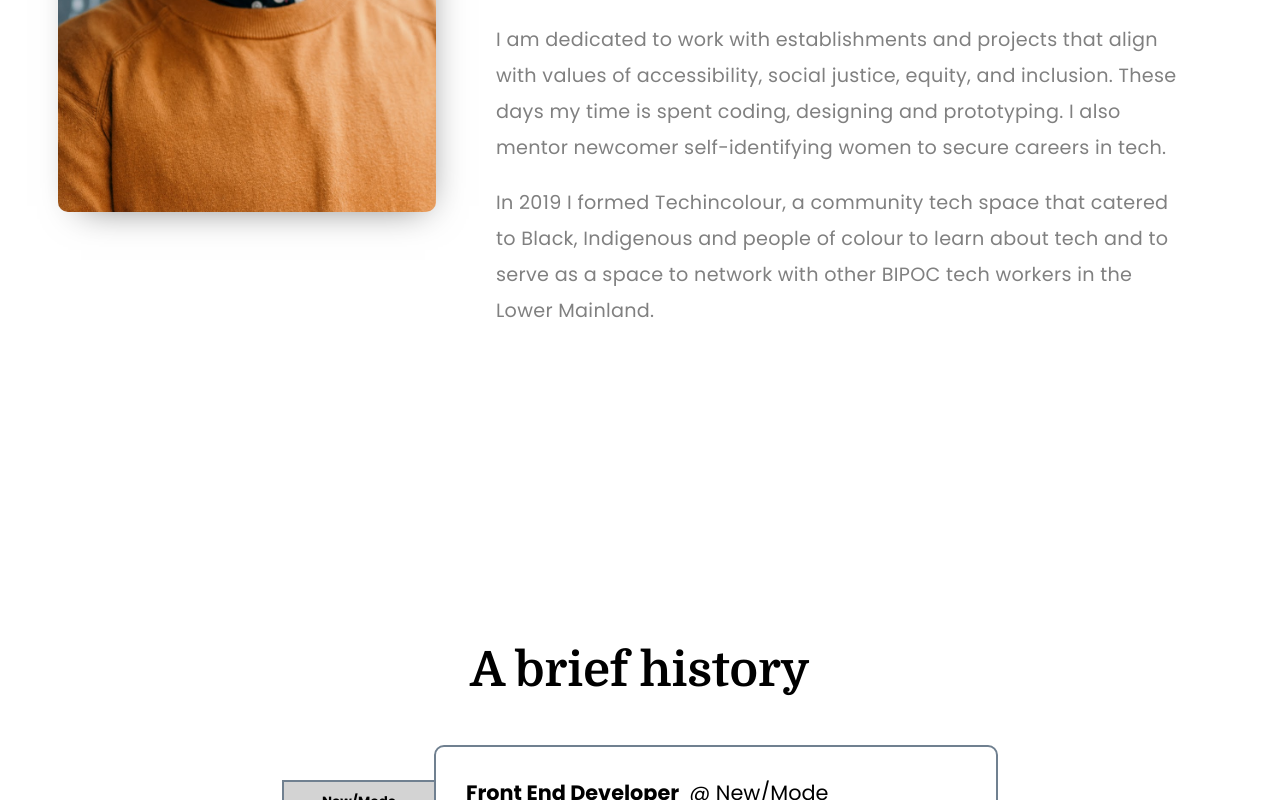
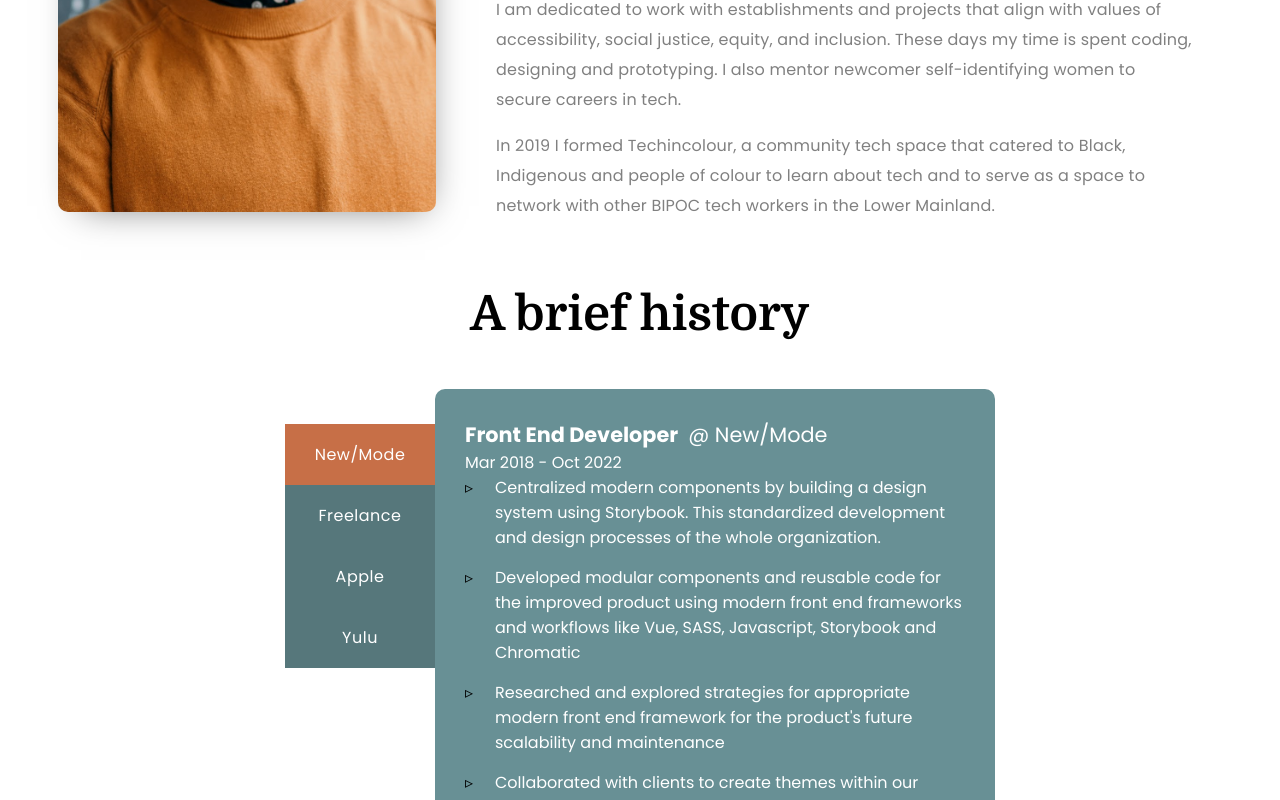
Before and after one commit to aprilalayon/apes, a Vue app: page /about in a window 1280 px wide. Shown: the part 500-1300 px from the top of the page. Built offline with nearby package versions, Linux system fonts and the light colour scheme.

Commit message:
Update styling for tabs and about page

```diff
--- a/src/assets/styles/_tabs.scss
+++ b/src/assets/styles/_tabs.scss
@@ -5,11 +5,9 @@
 
 .tab__header {
     margin-top: 50px;
-    border: 2px solid slategray;
     border-right: none;
     height: min-content;
     padding: 0;
-    background-color: white;
 
     li {
         list-style-type: none;
@@ -19,33 +17,36 @@
 
 .tab__header button {
     border: none;
-    background-color: white;
+    background-color: #56777b;
+    color: white;
+    font-size: 1rem;
     appearance: none;
-    padding: 10px;
+    padding: 18px;
     width: 150px;
     cursor: pointer;
-    font-family: 'Poppins-Bold';
+    letter-spacing: .5px;
+    font-family: 'Poppins-Regular';
 }
 
 .tab__header button.active {
-    background-color: lightgray;
+    background-color: #c76f47;
 }
 
 .tab__header button:hover {
     border: none;
-    background-color: yellow;
+    background-color: #c76f47;
 }
 
 .tab__panel {
-    background-color: white;
+    background-color: #689095;
     margin: 15px 0 0 0;
     padding: 30px;
     width: 500px;
     border-radius: 10px;
-    border: 2px solid slategray;
     list-style: none;
 
     p {
+        color: white;
         margin: 0;
     }
 
@@ -60,6 +61,7 @@
     }
 
     .experience, .experience_2 {
+        color: white;
         position: relative;
         padding-left: 30px;
         margin-bottom: 15px;
@@ -67,7 +69,7 @@
 
     .experience:before, .experience_2:before {
         content: '▹';
-        color: slategray;
+        color: black;
         margin-right: .25em;
         position: absolute;
         left: 0;
--- a/src/components/Profile.vue
+++ b/src/components/Profile.vue
@@ -38,6 +38,7 @@ export default {
 
 .about__description {
     padding: 0 30px;
+    margin-bottom: 50px;
 }
 .about__description h3 {
     font-family: "Domine-Bold";
@@ -45,10 +46,10 @@ export default {
 }
 
 .about__description p {
-    font-size: 1.2rem;
+    font-size: 1rem;
     color: gray;
-    line-height: 36px;
-    letter-spacing: 0.3px;
+    line-height: 30px;
+    letter-spacing: 0.2px;
 }
 
 img {
--- a/src/views/About.vue
+++ b/src/views/About.vue
@@ -25,7 +25,7 @@ export default {
 .page__about {
   display: grid;
   grid-template-columns: 1fr 2fr;
-  grid-template-rows: repeat(2, 1fr);
+  /* grid-template-rows: repeat(2, 1fr); */
   grid-column-gap: 30px;
   grid-row-gap: 0px;
 }
```
